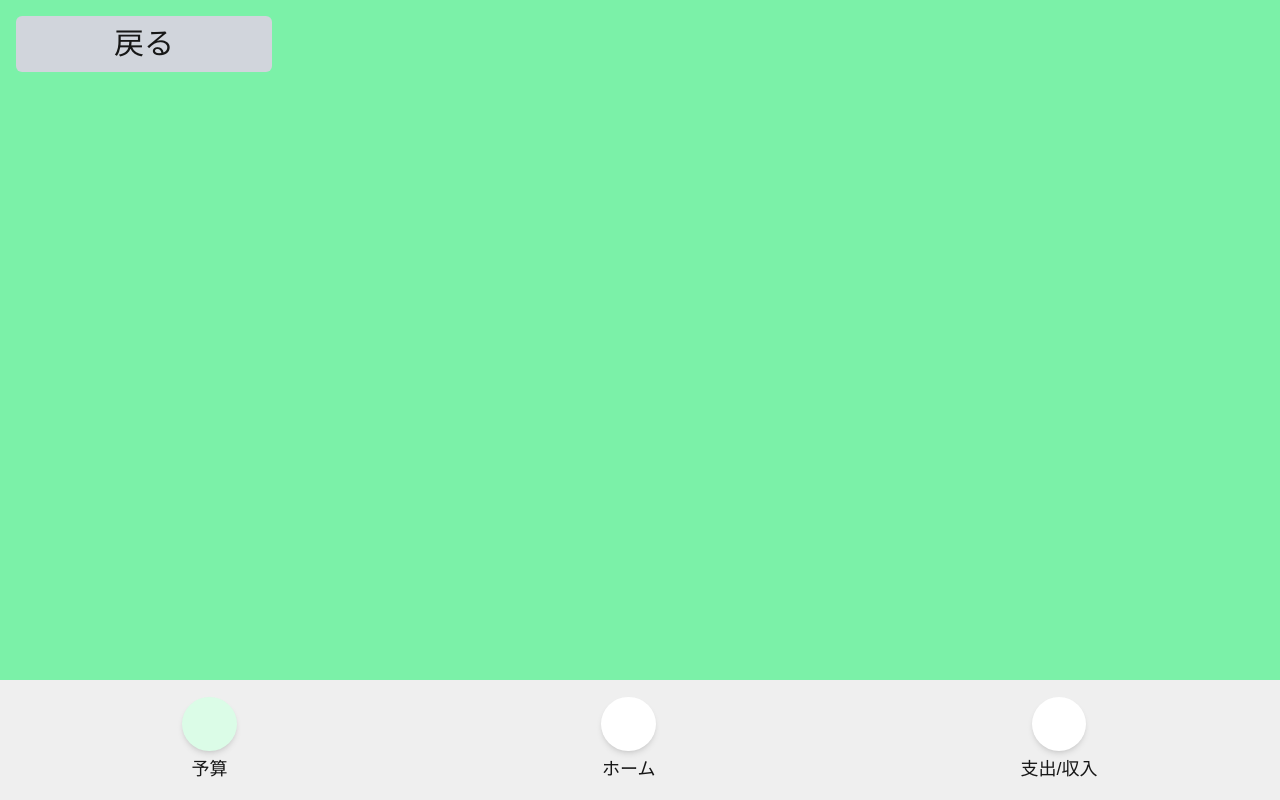
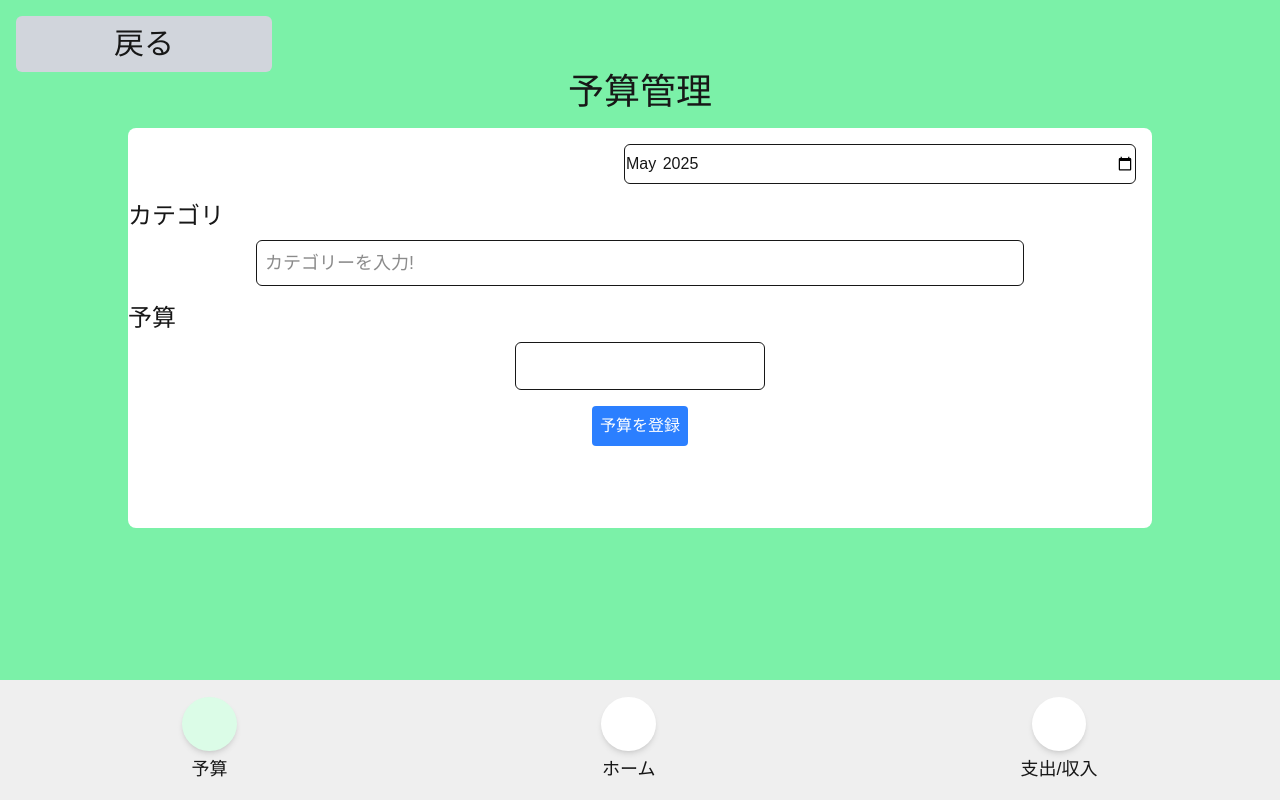
Before and after one commit to CA01971028/household_front, a Next.js app: page /budget/add in a window 1280 px wide. Built offline with nearby package versions, Linux system fonts and the light colour scheme; some icons are missing.

Commit message:
予算の追加ページを作成
カテゴリーと金額を送信できるものを作成

```diff
--- a/src/app/budget/add/page.tsx
+++ b/src/app/budget/add/page.tsx
@@ -1,13 +1,105 @@
+'use client';
 import ButtonIcon from "@/components/ButtonIcon";
 import Link from "next/link";
+import { useState,useEffect } from "react";
 
 const page = () => {
+
+    // 月の値を管理
+    const [selectedMonth, setSelectedMonth] = useState<string>('2025-05');
+    const [input, setInput] = useState<string>('');
+    const [amount, setAmount] = useState<string>(''); // 金額を文字列として管理
+    const [isEditingAmount, setIsEditingAmount] = useState<boolean>(true); // ★ 金額編集中かどうか
+    // 年月を指定
+    const handleChange = (e: React.ChangeEvent<HTMLInputElement>) => {
+        setSelectedMonth(e.target.value);
+    };
+
+    useEffect(() => {
+        console.log("月が変更されました:", selectedMonth);
+    }, [selectedMonth]);
+
     return (
         <div className="h-[100svh] w-screen overflow-hidden bg-green-300">
+            <div className="flex flex-row items-center justify-between mt-4 px-4">
+                <Link href="/budget">
+                    <div className="flex items-center justify-center w-[20vw] h-[7svh] text-3xl bg-gray-300 rounded-md">
+                    戻る
+                    </div>
+                </Link>
+            </div>
+            <div className="text-4xl text-center flex-1">予算管理</div>
+            <form
+                className="w-[80vw] h-[50svh] mt-4 rounded-lg mx-auto bg-white"
+                onSubmit={(e)=>{
+                    e.preventDefault();
 
-            <Link href="/budget">
-                <div className="flex items-center justify-center w-[20vw] h-[7svh] ml-4 mt-4 text-3xl bg-gray-300 rounded-md">戻る</div>
-            </Link>
+                    // 金額のバリデーション
+                    if (!amount || Number(amount) === 0) {
+                        alert("金額を入力してください！");
+                        return; // 処理を中断
+                    }
+
+                    console.log(input)
+                }}
+            >
+                <div className="flex flex-row justify-end pt-4">
+                    {/* 月選択 */}
+                    <input
+                        type="month"
+                        min="2020-01"
+                        max="2030-12"
+                        defaultValue="2025-05"
+                        onChange={handleChange}
+                        className="mr-4 border bg-white rounded-md h-[5svh] w-[40vw]"
+                    />
+                </div>
+                {/* カテゴリーを表示 */}
+                <div className="text-2xl mt-4 mx-auto">カテゴリ</div>
+                <div className="flex justify-center mt-2">
+                    <input
+                    type="text"
+                    name="category"
+                    onChange={e => setInput(e.target.value)}
+                    placeholder="カテゴリーを入力!"
+                    className="p-2 border rounded-md text-lg w-[60vw]"
+                    required
+                    />
+                </div>
+
+                <div className="text-2xl mt-4 mx-auto">予算</div>
+                <div className="flex justify-center mt-2">
+                <input
+                    type="text"
+                    name="amount"
+                    inputMode="numeric"
+                    value={
+                    isEditingAmount
+                        ? amount
+                        : amount
+                        ? `￥${Number(amount).toLocaleString()}`
+                        : '￥'
+                    }
+                    onChange={(e) => {
+                    const rawValue = e.target.value.replace(/[^\d]/g, '');
+                    setAmount(rawValue);
+                    }}
+                    onFocus={() => setIsEditingAmount(true)}
+                    onBlur={() => setIsEditingAmount(false)}
+                    className="col-span-2 h-[6svh] flex items-center justify-center rounded-md my-auto p-2 text-lg border"
+                    required
+                />
+                </div>
+                <div className="mt-4 flex justify-center items-center">
+                    {/* 予算登録ボタン */}
+                    <input
+                        type="submit"
+                        value="予算を登録"
+                        className="bg-blue-500 text-white p-2 rounded hover:bg-blue-600"
+                    />
+                </div>
+
+            </form>
 
             {/* フッター */}
             <div className="absolute w-screen bottom-0 h-[15svh]" style={{ backgroundColor: 'rgba(239, 239, 239, 1)' }}>
```
